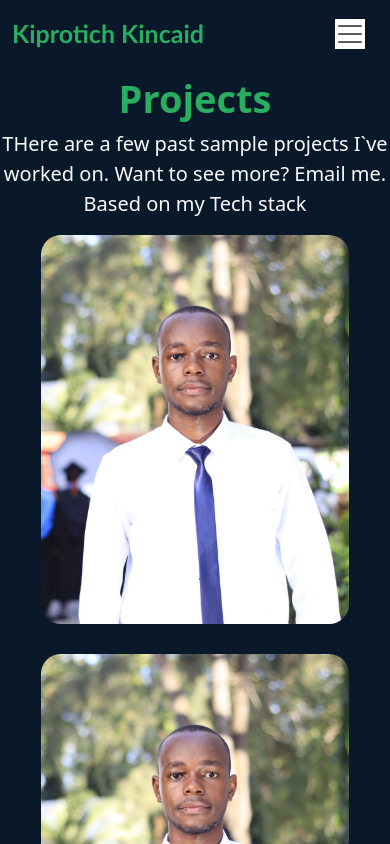
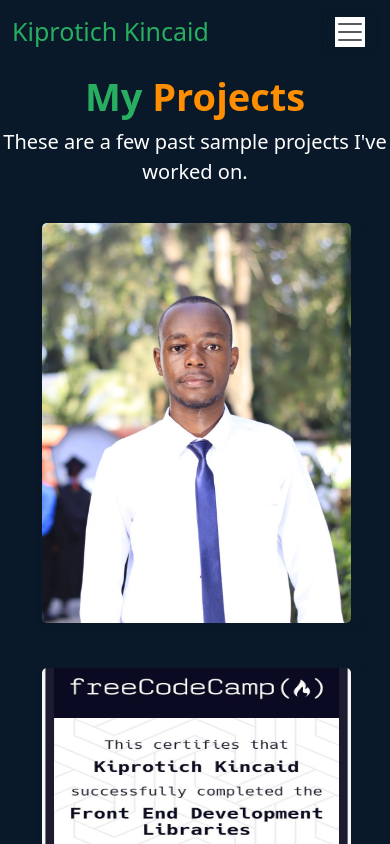
Before and after one commit to Kincaid-kroos/kincaid, a React (Vite) app in the folder portfolio-app/: page /projects in a window 390 px wide. Shown: the top 844 px of the page. Built offline with nearby package versions, Linux system fonts and the light colour scheme.

Commit message:
Updated the projects section

```diff
--- a/portfolio-app/src/App.css
+++ b/portfolio-app/src/App.css
@@ -1,4 +1,7 @@
 .general-styling {
   background-color: #0A1929;
+  min-width: 100vw;
+  min-height: 100vh;
+
 
 }
--- a/portfolio-app/src/Components/Hocs/Navbar.jsx
+++ b/portfolio-app/src/Components/Hocs/Navbar.jsx
@@ -1,5 +1,5 @@
 import{Link,NavLink} from 'react-router-dom';
-import { useState } from 'react';
+import { useState} from 'react';
 import '../Styles/Navbar.css';
 import SettingsPhoneIcon from '@mui/icons-material/SettingsPhone';
 import { Modal } from '@mui/material';
@@ -7,6 +7,7 @@ import { Modal } from '@mui/material';
 const Navbar = () => {
 
   const [isNavOpen, setIsNavOpen] = useState(false);
+
 
   const openToggle = () => {
     setIsNavOpen(true);
@@ -20,7 +21,7 @@ const Navbar = () => {
   return (
 
 
-    <nav className="navbar navbar-expand-lg custom-navbar">
+    <nav className="navbar navbar-expand-lg ">
       <div className="container-fluid">
         <Link className="navbar-brand name-color" to="/">
           Kiprotich Kincaid
@@ -35,21 +36,21 @@ const Navbar = () => {
              </button>
 
       <div className="collapse navbar-collapse" >
-        <ul className='navbar-nav ms-auto mb-2 mb-lg-0'>
+        <ul className='navbar-nav ms-auto mb-2 mb-lg-0' id='custom-navbar-nav'>
             <li className= "nav-item .text-warning-emphasis">
                <NavLink className="nav-link text-hover" aria-current="page" to="/" >HOME</NavLink>
             </li>
             <li className="nav-item">
-                        <NavLink className="nav-link text-hover" to="/about">ABOUT</NavLink>
+                        <NavLink className="nav-link text-hover " to="/about">ABOUT</NavLink>
             </li>
             <li className="nav-item">
-              <NavLink className="nav-link text-hover" to="/projects">PROJECTS</NavLink>
+              <NavLink className="nav-link text-hover " to="/projects">PROJECTS</NavLink>
             </li>
             <li className="nav-item">
-              <NavLink className="nav-link text-hover" to="/resume" >RESUME</NavLink>
+              <NavLink className="nav-link text-hover " to="/resume" >RESUME</NavLink>
             </li>
             <li className="nav-item">
-              <NavLink className="nav-link text-hover" to="/contact">CONTACT</NavLink>
+              <NavLink className="nav-link text-hover" activeClassName="active-nav-link" to="/contact">CONTACT</NavLink>
             </li>
           </ul>
           <p className="styled-contact">  <SettingsPhoneIcon className='call-settings' />  +254 701 218 138</p>
--- /dev/null
+++ b/portfolio-app/src/Components/Hocs/Projects.jsx
@@ -0,0 +1,62 @@
+import breakfast from '../images/Kincaid.jpg';
+import tas from '../images/Kincaid.jpg';
+import tes from '../images/Kincaid.jpg';
+import tos from '../images/Kincaid.jpg';
+import tus from '../images/Kincaid.jpg';
+import Portfolio from '../images/Frontend.jpeg';
+
+const projects = [
+    {
+        id: 1,
+        label: 'Breakfast Recipes App',
+        image: breakfast,
+        github: 'https://github.com/Festorz/BreakFast-recipes-app---Flutter',
+        server: 'https://play.google.com/store/apps/details?id=com.coolrecipes.breakfast.recipes',
+        tech: 'Dart Flutter, API'
+
+    },
+    {
+        id: 2,
+        label: 'Soccer Web Application',
+        image: Portfolio,
+        github: 'https://github.com/Festorz/football-analysis-application-django',
+        server: 'https://objective-almeida-e0f012.netlify.app/',
+        tech: 'Python Django, React JS'
+
+    },
+    {
+        id: 3,
+        label: 'Mkulima Business App',
+        image: tas,
+        github: 'https://github.com/Festorz/Farming-App---Dart-Flutter',
+        server: 'https://play.google.com/store/apps/details?id=com.jordandevs.apps.mkulima',
+        tech: 'NodeJS, Express, AWS, Flutter, '
+
+    },
+    {
+        id: 4,
+        label: 'Instaverse App',
+        image: tes,
+        github: 'https://github.com/Festorz/Mern-app-React-',
+        server: 'https://instaverse-node.netlify.app/',
+        tech: 'Mongo DB, Express, React Js, NodeJS'
+    },
+    {
+        id: 5,
+        label: 'Correct Scores Website',
+        image: tos,
+        github: 'https://github.com/Festorz/football-analysis-application-django',
+        server: '',
+        tech: 'Django, HTML, CSS, JavaScript'
+    },
+    {
+        id: 6,
+        label: 'Farming App Server',
+        image: tus,
+        github: 'https://github.com/Festorz/Farming-App-Server---Node-Js',
+        server: 'https://play.google.com/store/apps/details?id=com.jordandevs.apps.mkulima',
+        tech: 'NodeJS, Express, AWS Services'
+    },
+]
+
+export default projects
--- a/portfolio-app/src/Components/PageRoutes/Projects.jsx
+++ b/portfolio-app/src/Components/PageRoutes/Projects.jsx
@@ -1,23 +1,70 @@
 import "../Styles/Projects.css";
-import image from "../images/Kincaid.jpg";
+import projects from "../Hocs/Projects.jsx";
+import { useState } from "react";
+import {Link} from 'react-router-dom';
+import GitHubIcon from '@mui/icons-material/GitHub';
+import OpenInBrowser from '@mui/icons-material/OpenInBrowser';
+
+
 
 
 const Projects = () => {
-  return (
-    <div><h1>Projects</h1>
-    <p className="text-center text-light style-text">THere are a few past sample projects I`ve worked on. Want to see more? Email me. <br />
-    Based on my Tech stack</p>
-    <div className="container projects">
+    const [showModal, setShowModal] = useState(false);
+    const [showId, setShowId] = useState(0);
 
-    <img src={image}  alt='Kincaid' className="img"/>
-    <img src={image}  alt='Kincaid' className="img"/>
-    <img src={image}  alt='Kincaid' className="img"/>
-    <img src={image}  alt='Kincaid' className="img"/>
-    <img src={image}  alt='Kincaid' className="img"/>
-    <img src={image}  alt='Kincaid' className="img"/>
-    </div>
-    </div>
-  )
+    const MouseOverhandler = (id) => {
+        setShowModal(true);
+        setShowId(id);
+    }
+
+    const MouseLeavehandler = () => {
+        setShowModal(false);
+        setShowId(0);
+    }
+
+    return (
+        <div className="">
+             <div className="text-center">
+                <h1>My <b className="bold">Projects</b></h1>
+                 <p className="style-text">These are a few past sample projects I&apos;ve worked on.
+                 </p>
+               </div>
+            <section >
+                <div className="projects-grid">
+                    {projects.map((project) => (
+                        <div
+                            key={project.id}
+                            onMouseOver={() => MouseOverhandler(project.id)}
+                            onMouseLeave={MouseLeavehandler}
+                            className="project-box"
+
+
+                        >
+                            <img alt={project.label} src={project.image}     className=" img-size " />
+                            {showModal && showId === project.id && (
+                                <div  className="modal-contentx" style={{ display: 'block' }}>
+                                    <p style={{ color: '#ff8f00', fontSize: '20px' }} >{project.label}</p>
+                                    <p style={{ color: '#27AE60', fontSize: '16px' }}>
+                                        Tech: <b style={{ color: '#e3f2fd' }} className="text-dark">{project.tech}</b>
+                                    </p>
+                                    <div>
+                                        <Link to={project.github} target="_blank" style={{ color: '#e3f2fd', fontSize: '18px' }} className="text-dark">
+                                             Github < GitHubIcon  className="text-dark"/>
+                                        </Link>
+                                    </div>
+                                    <div>
+                                        <Link to={project.server} target="_blank" style={{ color: '#e3f2fd', fontSize: '18px' }}  className="text-dark">
+                                           Click to View <OpenInBrowser className="text-dark" />
+                                        </Link>
+                                    </div>
+                                </div>
+                            )}
+                        </div>
+                    ))}
+                </div>
+            </section>
+        </div>
+    );
 }
 
-export default Projects
+export default Projects;
--- a/portfolio-app/src/Components/Styles/Footer.css
+++ b/portfolio-app/src/Components/Styles/Footer.css
@@ -1,5 +1,6 @@
 .footercontainer{
     background-color:#0A1929;
+
 
       }
 
@@ -26,6 +27,6 @@
 
       .icon-color {
           color:aqua;
-          margin-top: 10px;
+          margin-top: 20px;
 
       }
--- a/portfolio-app/src/Components/Styles/Navbar.css
+++ b/portfolio-app/src/Components/Styles/Navbar.css
@@ -15,6 +15,9 @@
     font-size: 30px;
 
 
+  }
+  .name-color:hover {
+    color: #ff8f00;
   }
   @media screen and (max-width: 600px) {
     /* Styles for small screens */
@@ -41,8 +44,12 @@
     }
 
   .navbar-nav li {
-    color: black;
+    color: #27AE60;
   }
+  .navbar-nav li:hover{
+    color: #ff8f00;
+  }
+
   }
 
 
@@ -121,16 +128,8 @@
 }
 
 .text-hover {
-  color:rgb(107, 201, 19);
-}
-.text-hover {
   color: rgb(107, 201, 19);
 }
-
-.text-hover:active,
-.text-hover.active {
+.text-hover:hover{
   color: rgb(253, 97, 7);
 }
-.active {
-  color: #ff8f00;
-}
--- a/portfolio-app/src/Components/Styles/Projects.css
+++ b/portfolio-app/src/Components/Styles/Projects.css
@@ -1,28 +1,70 @@
+.project-container {
+  margin-top: 20px;
+}
+
 .style-text {
-    color: chocolate;
-
+    color: white;
     font-size: 20px;
 }
-.projects {
+.bold {
+  color: #ff8f00;
+}
+
+
+.projects-grid {
   align-items: center;
-    max-width: 85%;
+  max-width: 90%;
   display: flex;
   flex-wrap: wrap;
   justify-content: space-between;
+  margin: 0 auto; /* Center the entire grid horizontally */
+
+}
+
+.project-box {
+  border-radius: 5px;
+  box-shadow: 0 2px 5px rgba(0, 0, 0, 0.1);
+  margin-bottom: 25px;
+  width: calc(33.33% - 10px); /* 3 images in a row with some spacing */
+  position: relative; /* proper positioning of modal content */
+  height: 400px;
+  max-width:375px;
+  margin-left: 5px; /* Add some space between boxes */
+  margin-right: 5px; /* Add some space between boxes */
+  margin-top: 20px;
+}
 
 
+@media (max-width: 768px) {
+  .project-box {
+    margin-left: 20px;
+    width: 100%;
   }
-  .img {
-    border-radius: 20px;
-    width: calc(33.33% - 10px); /* 3 images in a row with some spacing */
-    margin-bottom: 30px; /* Add some spacing between rows */
-  }
-  @media screen and (max-width: 600px) {
-    .projects {
-      justify-content: center; /* Center images on small screens */
 }
 
-    .img {
-      width: 100%; /* Full width on small screens */
+.modal-contentx {
+  position: absolute;
+  top: 0;
+  left: 0;
+  width: 100%;
+  height: 100%;
+  background-color: rgba(255, 255, 255, 0.9);
+  padding: 20px;
+  border-radius: 5px;
+  box-shadow: 0 2px 5px rgba(0, 0, 0, 0.1);
+  text-align: center;
+}
+
+
+
+ .img-size {
+    height: 400px;
+    width:375px;
+    border-radius: 5px;
+ }
+ @media (max-width: 768px) {
+  .img-size {
+    margin-left: 2px;
+    width: 95%;
   }
 }
```
Lines whose indentation alone changed are shown as unchanged.
